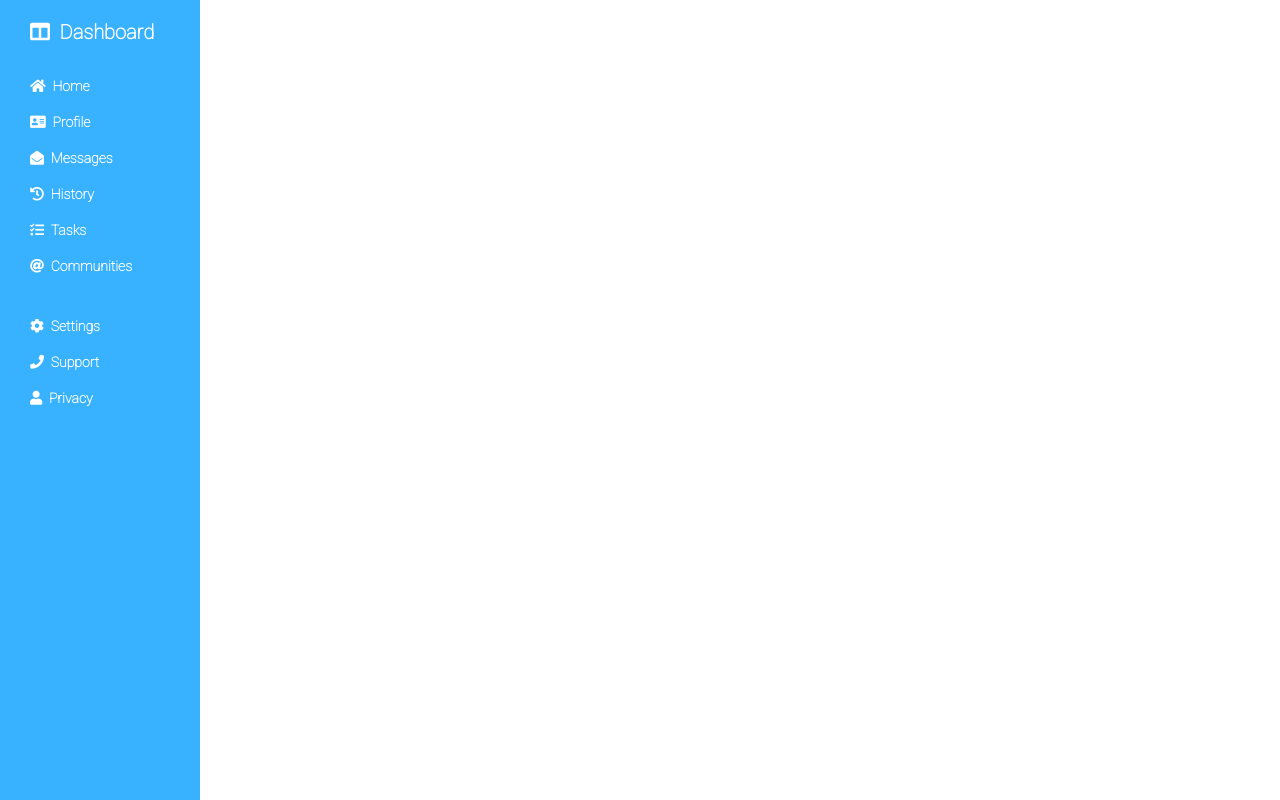
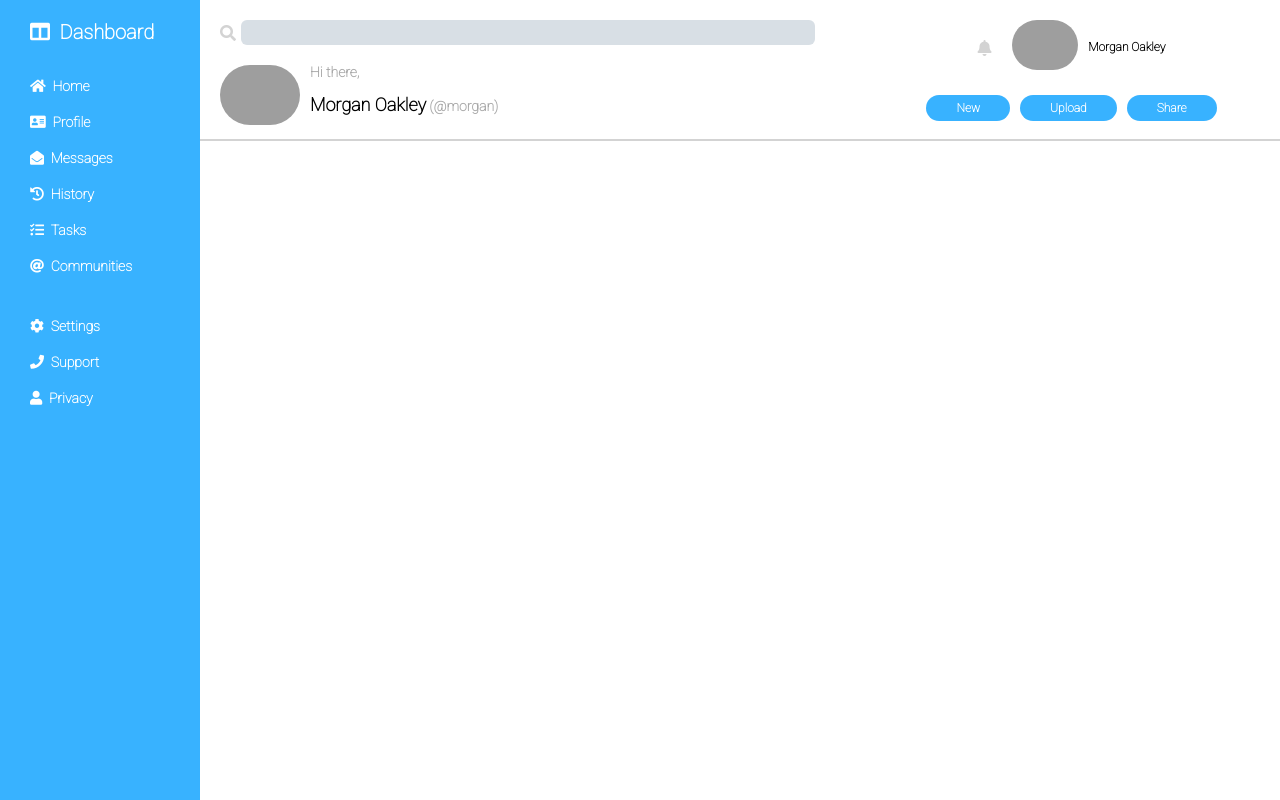
Before and after one commit to pjfernandes/admin-dashboard, a plain HTML site: page index.html in a window 1280 px wide. Drawn offline with Linux system fonts and the light colour scheme; grey boxes are pictures that could not be loaded.

Commit message:
header done

```diff
--- /dev/null
+++ b/header.css
@@ -0,0 +1,128 @@
+.right-content {
+  background-color: white;
+  border-bottom: solid 2px lightgray;
+  position: absolute;
+  top: 0;
+  left: 200px;
+  width: 84.5vw;
+}
+
+.header-left {
+  width: 55%;
+  margin: 10px;
+}
+
+input {
+  width: 100%;
+  border-radius: 6px;
+  border: solid 0px lightgray;
+  padding: 5px;
+  background-color: rgb(216, 223, 229);
+}
+
+.hi-there {
+  margin-top: 5px;
+  font-weight: bolder;
+  display: flex;
+  justify-content: left;
+}
+
+.search {
+  display: flex;
+  justify-content: left;
+}
+
+.search > i {
+  padding-top: 5px;
+  padding-right: 5px;
+  color: lightgray;
+}
+
+.search > i:hover {
+  color: darkgray;
+  cursor: pointer;
+}
+
+.header img {
+  height: 60px;
+  border-radius: 200px;
+  margin-right: 10px;
+  margin-top: 15px;
+}
+
+.header p {
+  font-size: 14px;
+  color: darkgray;
+}
+
+.name {
+  font-weight: bolder;
+  font-size: 18px;
+  color: black;
+}
+
+.header-left {
+  padding-top: 10px;
+  padding-left: 10px;
+}
+
+.header {
+  display: flex;
+  flex-direction: row;
+  justify-content: space-between;
+}
+
+.header-right {
+  padding-top: 10px;
+  padding-right: 20px;
+  margin-right: 40px;
+}
+
+.header-right i {
+  color: lightgray;
+  margin-top: 30px;
+  margin-right: 10px;
+}
+
+.header-right img {
+  margin: 10px;
+  height: 50px;
+  margin-left: 10px;
+}
+
+.account {
+  display: flex;
+  flex-direction: row;
+  justify-content: center;
+}
+
+.account span {
+  font-size: 12px;
+  font-weight: bolder;
+  margin-top: 30px;
+}
+
+.buttons {
+  margin-top: 10px;
+  display: flex;
+  justify-content: space-between;
+  margin-bottom: 10px;
+}
+
+.btn {
+  background-color: rgba(0, 157, 255, 0.78);
+  color: white;
+  font-weight: bolder;
+  padding: 6px;
+  font-size: 12px;
+  border-radius: 20px;
+  text-decoration: none;
+  padding-right: 30px;
+  padding-left: 30px;
+  margin: 5px;
+
+}
+
+.btn:hover {
+  background-color: rgba(0, 157, 255, 0.663);
+}
--- a/index.html
+++ b/index.html
@@ -12,7 +12,6 @@
 
   <div class="left-bar">
     <div class="title"><i class="fas fa-columns"></i>&nbsp;&nbsp;Dashboard</div>
-
     <ul>
       <li><i class="fas fa-home"></i>&nbsp;&nbsp;Home</li>
       <li><i class="fas fa-address-card"></i>&nbsp;&nbsp;Profile</li>
@@ -27,6 +26,45 @@
       <li><i class="fas fa-phone"></i>&nbsp;&nbsp;Support</li>
       <li><i class="fas fa-user"></i>&nbsp;&nbsp;Privacy</li>
     </ul>
+  </div>
+
+  <div class="right-content">
+
+    <div class="header">
+      <div class="header-left">
+        <div class="search">
+          <i class="fas fa-search"></i> <input type="text" name="" id="">
+        </div>
+        <div class="hi-there">
+          <img src="http://pirulitolife.herokuapp.com/assets/pirulito_head-09497c987ca114677d28c4d0c6888ca08225bbc9d63f83c84a724817fdb385b3.jpg" alt="">
+          <div>
+            <p>Hi there,</p>
+            <p><span class="name">Morgan Oakley</span> (@morgan)</p>
+          </div>
+        </div>
+      </div>
+
+      <div class="header-right">
+
+        <div class="account">
+          <i class="fas fa-bell"></i>
+          <img
+            src="http://pirulitolife.herokuapp.com/assets/pirulito_head-09497c987ca114677d28c4d0c6888ca08225bbc9d63f83c84a724817fdb385b3.jpg"
+            alt="">
+
+          <span>Morgan Oakley</span>
+        </div>
+
+        <div class="buttons">
+          <a href="" class="btn">New</a>
+          <a href="" class="btn">Upload</a>
+          <a href="" class="btn">Share</a>
+        </div>
+      </div>
+
+
+
+    </div>
 
   </div>
 
--- a/leftbar.css
+++ b/leftbar.css
@@ -2,7 +2,8 @@
   background-color: rgba(0, 157, 255, 0.78);
   color: white;
   height: 100vh;
-  width: 200px;
+  min-width: 200px;
+  max-width: 25vw;
   font-weight: bolder;
   position: absolute;
   top: 0;
@@ -28,7 +29,6 @@
 .title {
   padding-top: 20px;
   padding-left: 30px;
-
   text-align: left;
   font-size: 20px;
   font-weight: bolder;
--- a/style.css
+++ b/style.css
@@ -1,5 +1,6 @@
 @import url('https://fonts.googleapis.com/css2?family=Roboto:wght@100&display=swap');
 @import url("leftbar.css");
+@import url("header.css");
 
 body {
   font-family: 'Roboto', sans-serif;
```
